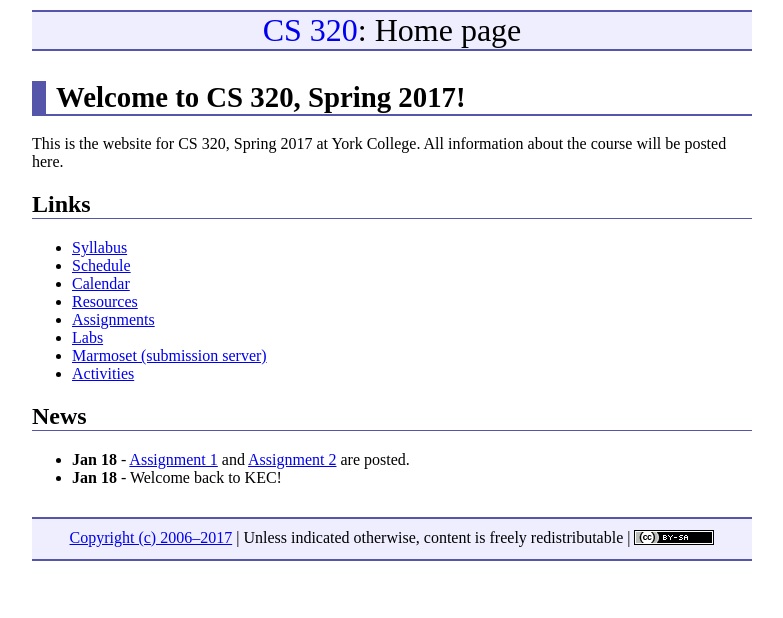
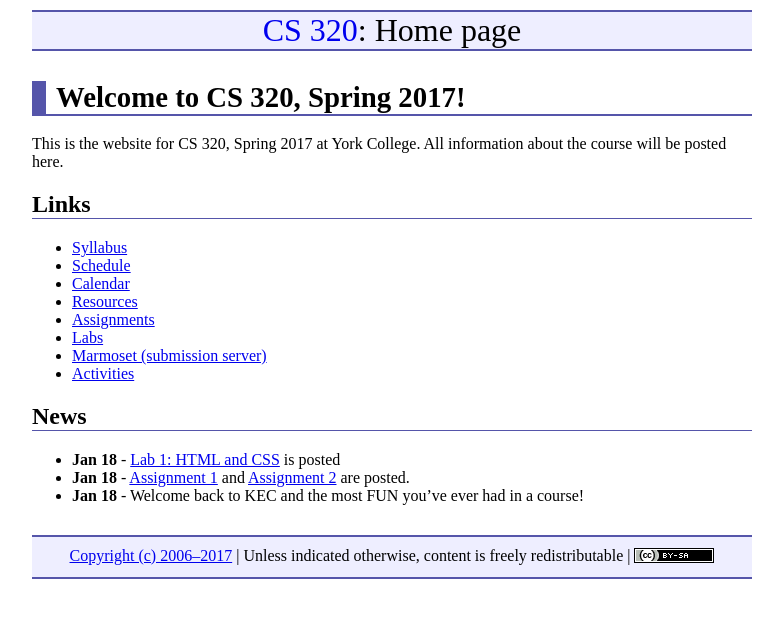
Before and after one commit to ycpcs/cs320-spring2017, a Jekyll site: the page built from index.md, in a window 1280 px wide. Shown: the top 618 px of the page, without its empty margins (248-1031 px from the left). Built offline with Jekyll 4.4.1, drawn with Linux system fonts in a browser that asks for light colours.

Commit message:
news updates

```diff
--- a/index.md
+++ b/index.md
@@ -81,8 +81,9 @@ All information about the course will be posted here.
 
 --->
 
+* **Jan 18** - [Lab 1: HTML and CSS](labs/lab01.html) is posted
 * **Jan 18** - [Assignment 1](assign/assign01.html) and [Assignment 2](assign/assign02.html) are posted.
-* **Jan 18** - Welcome back to KEC!
+* **Jan 18** - Welcome back to KEC and the most FUN you've ever had in a course!
 
 <!-- vim:set wrap: ­-->
 <!-- vim:set linebreak: -->
```
